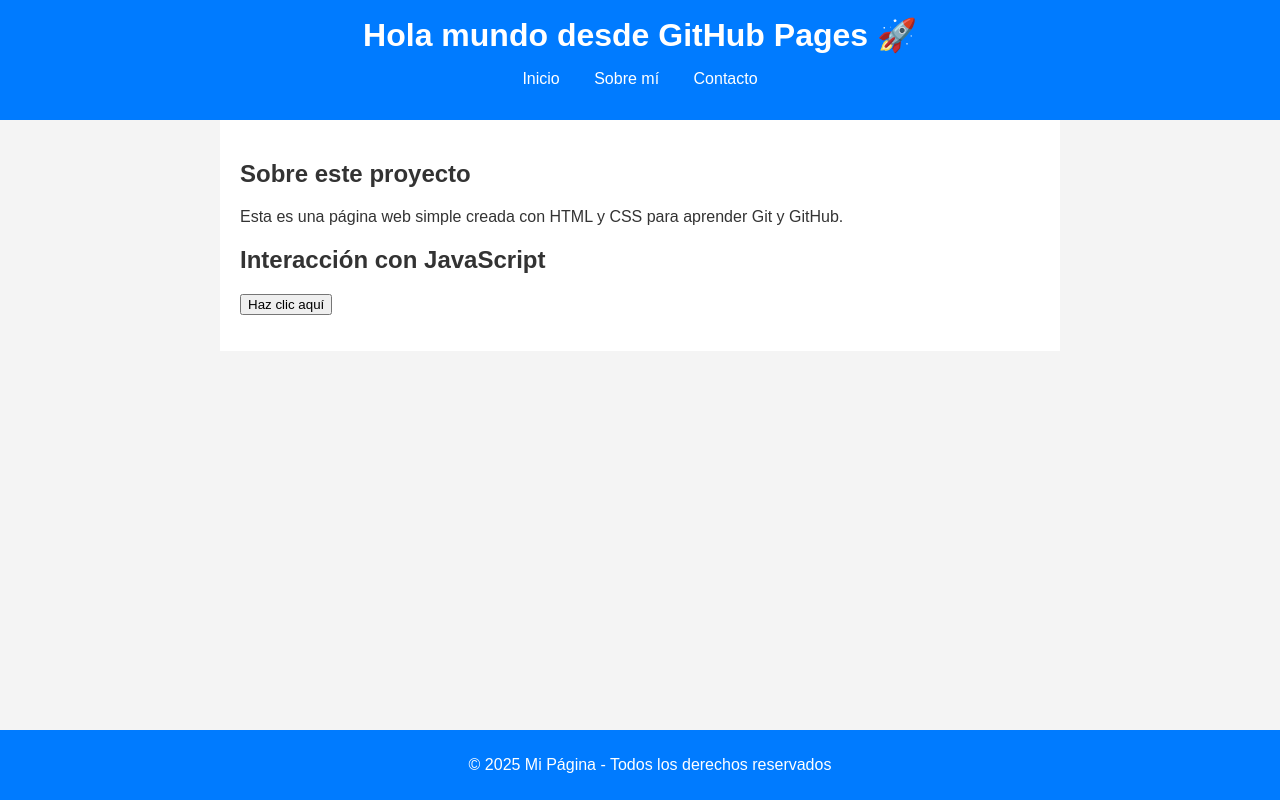
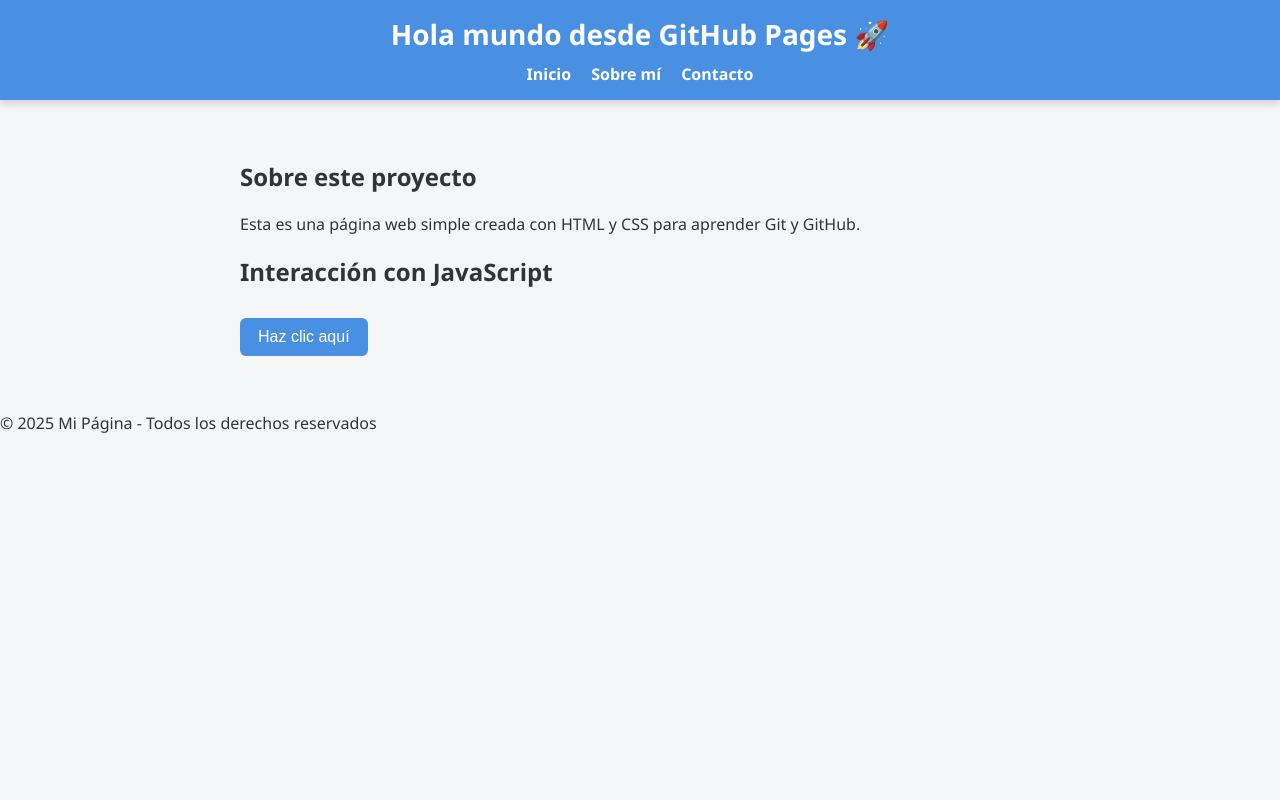
Before and after one commit to moscardanicolas-lab/mi-pagina, a plain HTML site: page index.html in a window 1280 px wide. Drawn offline with Linux system fonts and the light colour scheme.

Commit message:
Mejora diseño: fondo, modo oscuro y resultados estilizados

```diff
--- a/style.css
+++ b/style.css
@@ -1,50 +1,127 @@
+/* ==============================
+   ESTILOS GENERALES 🎨
+============================== */
 body {
-    font-family: Arial, sans-serif;
+    font-family: 'Segoe UI', Tahoma, Geneva, Verdana, sans-serif;
+    background-color: #f4f6f8; /* Fondo gris claro */
+    color: #333;
     margin: 0;
     padding: 0;
-    background: #f4f4f4;
-    color: #333;
+    transition: background-color 0.3s, color 0.3s;
 }
 
+/* Encabezado */
 header {
-    background-color: #007BFF;
+    background-color: #4a90e2;
     color: white;
-    padding: 1rem 0;
+    padding: 15px;
     text-align: center;
+    box-shadow: 0 4px 8px rgba(0, 0, 0, 0.15);
 }
 
 header h1 {
     margin: 0;
+    font-size: 28px;
 }
 
+/* Navegación */
 nav ul {
     list-style: none;
     padding: 0;
+    margin: 10px 0 0;
+    display: flex;
+    justify-content: center;
+    gap: 20px;
 }
 
-nav ul li {
-    display: inline;
-    margin: 0 15px;
+nav a {
+    color: white;
+    text-decoration: none;
+    font-weight: bold;
+    transition: color 0.2s;
 }
 
-nav ul li a {
-    color: white;
-    text-decoration: none;
+nav a:hover {
+    color: #ffdd57;
 }
 
+/* Contenido principal */
 main {
+    max-width: 800px;
+    margin: 20px auto;
     padding: 20px;
-    max-width: 800px;
-    margin: auto;
-    background: white;
 }
 
-footer {
+/* ==============================
+   MODO OSCURO 🌙
+============================== */
+body.oscuro {
+    background-color: #181818;
+    color: #f4f4f4;
+}
+
+body.oscuro header {
+    background-color: #333;
+}
+
+body.oscuro nav a {
+    color: #f4f4f4;
+}
+
+body.oscuro nav a:hover {
+    color: #ffdd57;
+}
+
+/* ==============================
+   BOTONES 🟢
+============================== */
+button {
+    background-color: #4a90e2;
+    color: white;
+    border: none;
+    padding: 10px 18px;
+    border-radius: 6px;
+    cursor: pointer;
+    font-size: 16px;
+    margin-top: 10px;
+    transition: background-color 0.2s;
+}
+
+button:hover {
+    background-color: #357abd;
+}
+
+/* ==============================
+   RESULTADOS DEL BUSCADOR 🎥
+============================== */
+#resultadoPeliculas {
+    margin-top: 20px;
+    display: grid;
+    grid-template-columns: repeat(auto-fit, minmax(150px, 1fr));
+    gap: 15px;
+}
+
+.pelicula {
+    background-color: white;
+    padding: 10px;
+    border-radius: 8px;
+    box-shadow: 0px 2px 8px rgba(0, 0, 0, 0.15);
     text-align: center;
-    padding: 10px;
-    background-color: #007BFF;
-    color: white;
-    position: fixed;
-    bottom: 0;
-    width: 100%;
+    transition: transform 0.2s;
 }
+
+.pelicula:hover {
+    transform: scale(1.05);
+}
+
+.pelicula img {
+    border-radius: 6px;
+    max-width: 100%;
+    height: auto;
+}
+
+/* Modo oscuro aplicado a las tarjetas */
+body.oscuro .pelicula {
+    background-color: #2a2a2a;
+    color: #f4f4f4;
+}
```
